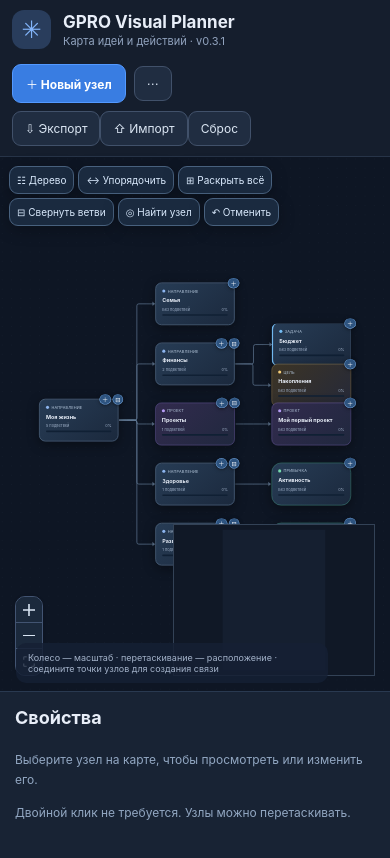
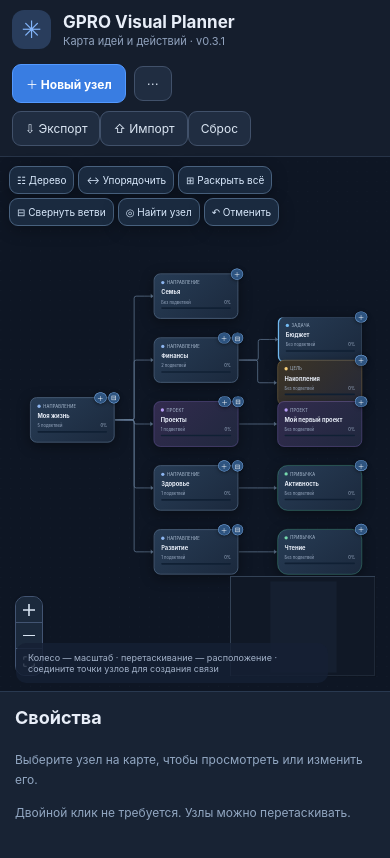
Before and after one commit to koraevgog-create/gpro-visual-planner, a React (Vite) app: page / in a window 390 px wide. Shown: the top 858 px of the page. Built offline with nearby package versions, Linux system fonts and the light colour scheme.

Commit message:
fix(mobile): full-screen canvas and compact responsive controls

```diff
--- a/src/components/PlannerCanvas.jsx
+++ b/src/components/PlannerCanvas.jsx
@@ -9,5 +9,5 @@ export default function PlannerCanvas({items,links,onSelect,onMove,onAdd,onToggl
  const nodes=useMemo(()=>visible.map(item=>({id:item.id,type:'planner',position:{x:item.x,y:item.y},data:{item,children:items.filter(x=>x.parentId===item.id).length,progress:progressFor(items,item.id),onAdd,onToggle},selected:selectedId===item.id})),[visible,items,selectedId,onAdd,onToggle]);
  const edges=useMemo(()=>[...visible.filter(x=>x.parentId&&ids.has(x.parentId)).map(x=>({id:'tree-'+x.id,source:x.parentId,target:x.id,type:layoutMode==='free'?'bezier':'smoothstep',markerEnd:{type:MarkerType.ArrowClosed,width:12,height:12,color:'#667d99'},style:{stroke:'#667d99',strokeWidth:1.7}})),...links.filter(l=>ids.has(l.source)&&ids.has(l.target)).map(l=>({id:l.id,source:l.source,target:l.target,type:'bezier',animated:true,style:{stroke:'#d4a768',strokeWidth:2,strokeDasharray:'6 4'}}))],[visible,ids,links,layoutMode]);
  const connect=useCallback(params=>{if(params.source&&params.target)onConnect(params.source,params.target);},[onConnect]);
- return <div className="canvas"><ReactFlow fitView fitViewOptions={{padding:.25}} nodes={nodes} edges={edges} nodeTypes={nodeTypes} onConnect={connect} nodesConnectable elementsSelectable panOnDrag minZoom={.1} maxZoom={3} onNodeClick={(_,n)=>onSelect(n.id)} onPaneClick={()=>onSelect(null)} onNodeDragStop={(_,n)=>onMove(n.id,n.position)} deleteKeyCode={null}><Background color="#29364c" gap={24}/><MiniMap zoomable pannable nodeColor="#597ca6" style={{background:'#151f30',border:'1px solid #334256'}} maskColor="rgba(13,19,30,.55)"/><Controls showInteractive={false}/></ReactFlow></div>;
+ return <div className="canvas"><ReactFlow fitView fitViewOptions={{padding:.18}} nodes={nodes} edges={edges} nodeTypes={nodeTypes} onConnect={connect} nodesConnectable elementsSelectable panOnDrag panOnScroll={false} zoomOnPinch zoomOnDoubleClick minZoom={.1} maxZoom={3} onNodeClick={(_,n)=>onSelect(n.id)} onPaneClick={()=>onSelect(null)} onNodeDragStop={(_,n)=>onMove(n.id,n.position)} deleteKeyCode={null}><Background color="#29364c" gap={24}/><MiniMap className="planner-minimap" zoomable pannable nodeColor="#597ca6" style={{background:'#151f30',border:'1px solid #334256',width:145,height:100}} maskColor="rgba(13,19,30,.55)"/><Controls showInteractive={false}/></ReactFlow></div>;
 }
```
